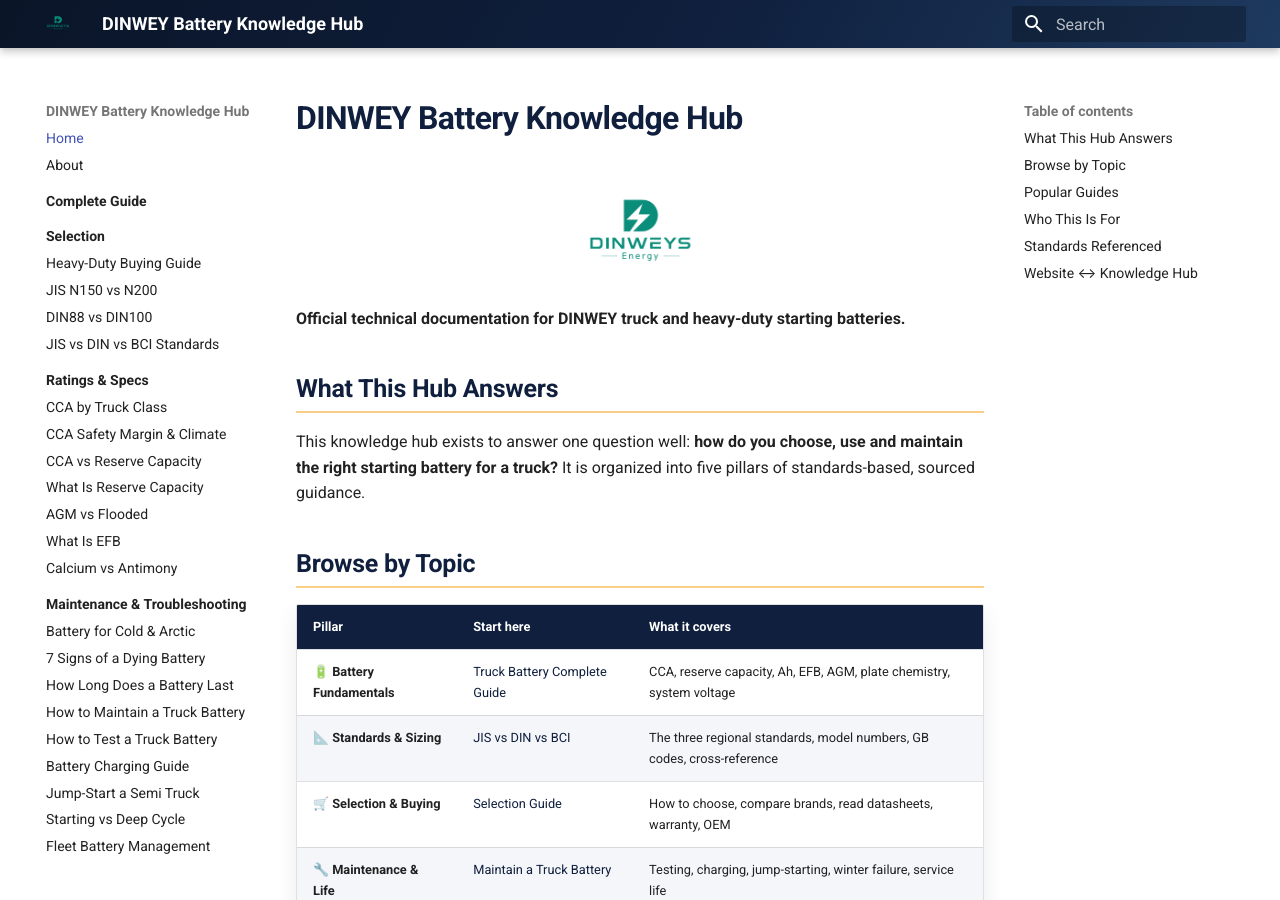
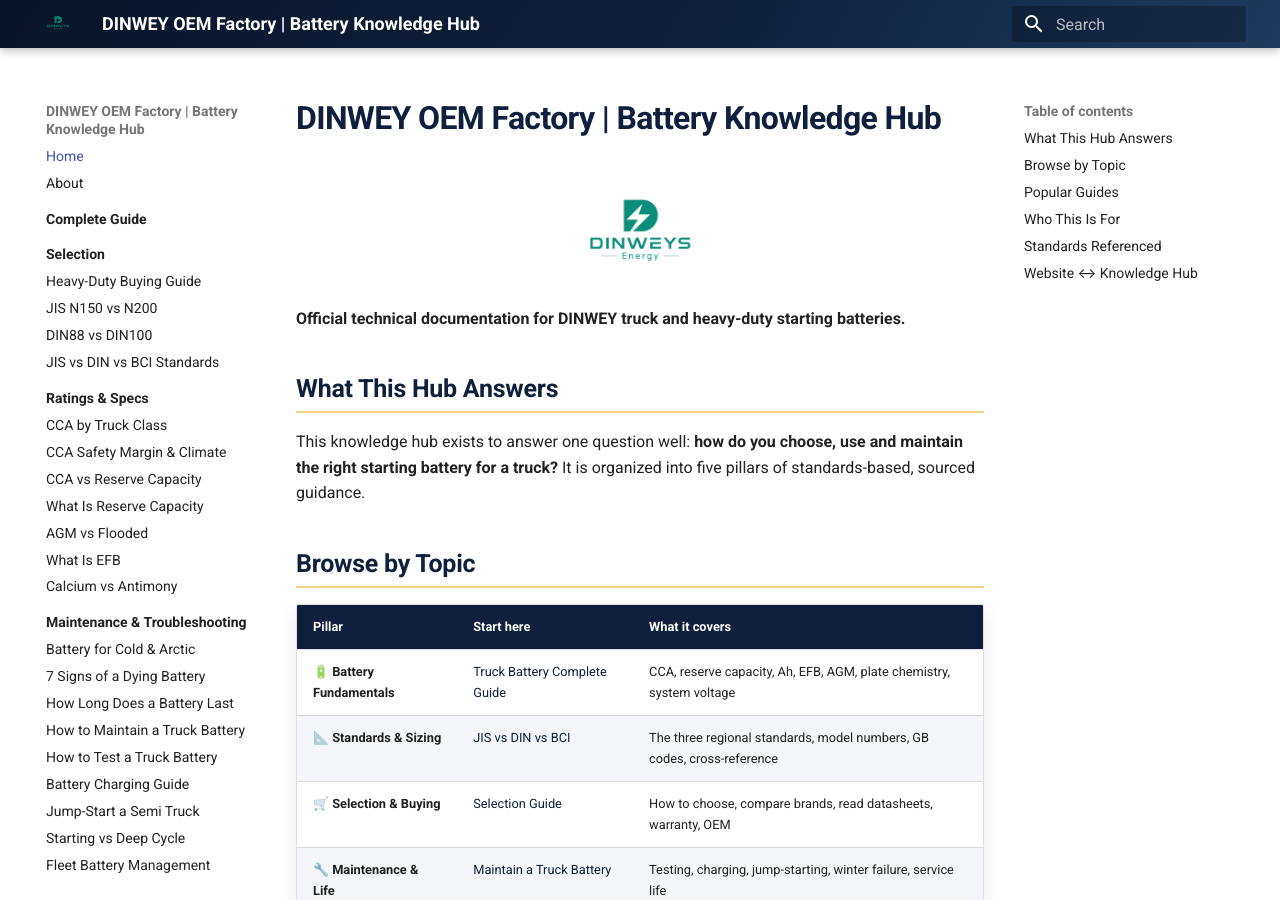
Before and after one commit to martinxionbiotech-max/data-dinweybattery, an MkDocs documentation site: the page built from docs/index.md, in a window 1280 px wide and 900 px high. Built offline with MkDocs 1.6.1 and Material for MkDocs 9.7.7, drawn with Linux system fonts in a browser that asks for light colours.

Commit message:
fix(ui): uniform product images + OEM factory branding in hub title/schema/about

```diff
--- a/docs/index.md
+++ b/docs/index.md
@@ -1,11 +1,11 @@
 ---
-description: DINWEY Battery Knowledge Hub — official technical documentation for truck and heavy-duty starting batteries. Covers JIS, DIN and BCI battery standards, cold cranking amps (CCA), reserve capacity, selection guides, maintenance and application scenarios.
+description: DINWEY OEM Factory | Battery Knowledge Hub — official technical documentation from the DINWEY truck and heavy-duty battery OEM factory. Covers JIS, DIN and BCI battery standards, cold cranking amps (CCA), reserve capacity, selection guides, maintenance and application scenarios.
 type: page
 date_published: 2026-08-30
 date_modified: 2026-08-30
 ---
 
-# DINWEY Battery Knowledge Hub
+# DINWEY OEM Factory | Battery Knowledge Hub
 
 <img class="brand-logo" src="assets/logo.png" alt="DINWEY logo" width="110" height="110">
 
--- a/mkdocs.yml
+++ b/mkdocs.yml
@@ -1,8 +1,9 @@
-site_name: DINWEY Battery Knowledge Hub
+site_name: DINWEY OEM Factory | Battery Knowledge Hub
 site_url: https://docs.dinweybattery.com/
 site_description: >-
-  Official technical documentation for DINWEY truck and heavy-duty starting batteries —
-  selection guides, JIS/DIN/BCI battery standards, CCA, and 12V vs 24V system guidance.
+  Official technical documentation from the DINWEY OEM factory — truck and heavy-duty
+  starting batteries: JIS/DIN/BCI battery standards, CCA, reserve capacity, selection
+  guides, maintenance and application scenarios.
 
 theme:
   name: material
--- a/overrides/main.html
+++ b/overrides/main.html
@@ -83,7 +83,7 @@
       {
         "@type": "WebSite",
         "@id": "{{ config.site_url }}#website",
-        "name": "DINWEY Battery Knowledge Hub",
+        "name": "DINWEY OEM Factory | Battery Knowledge Hub",
         "url": "{{ config.site_url }}",
         "publisher": { "@id": "{{ config.site_url }}#organization" }
       }
```
Also changed, not shown: docs/about/index.md (+2 -2 lines), docs/assets/145G51-N150.jpg, docs/assets/190H52-N200.jpg, docs/assets/58827-DIN88.jpg, docs/assets/60038-DIN100.jpg.
